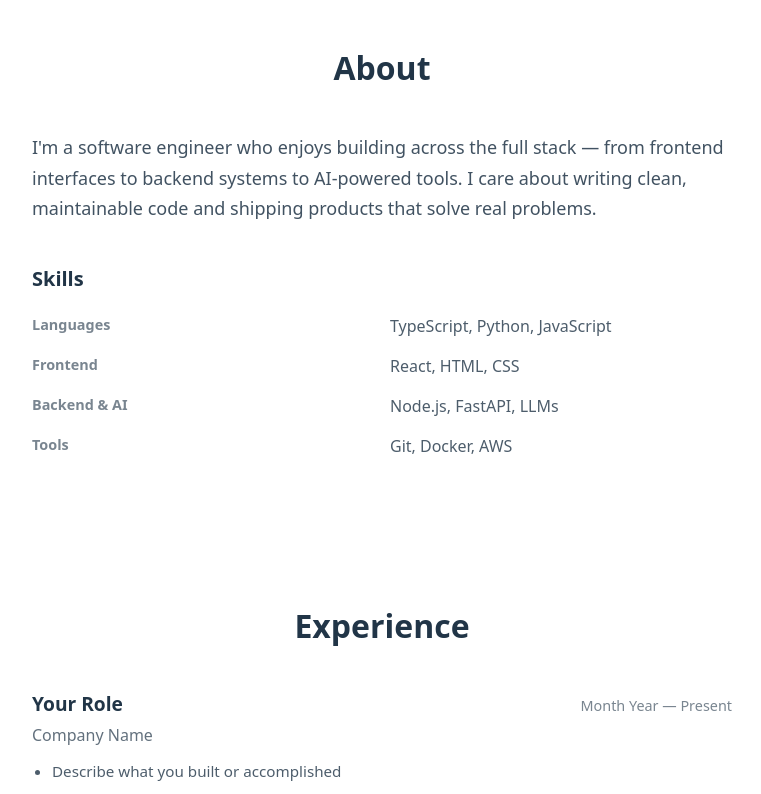
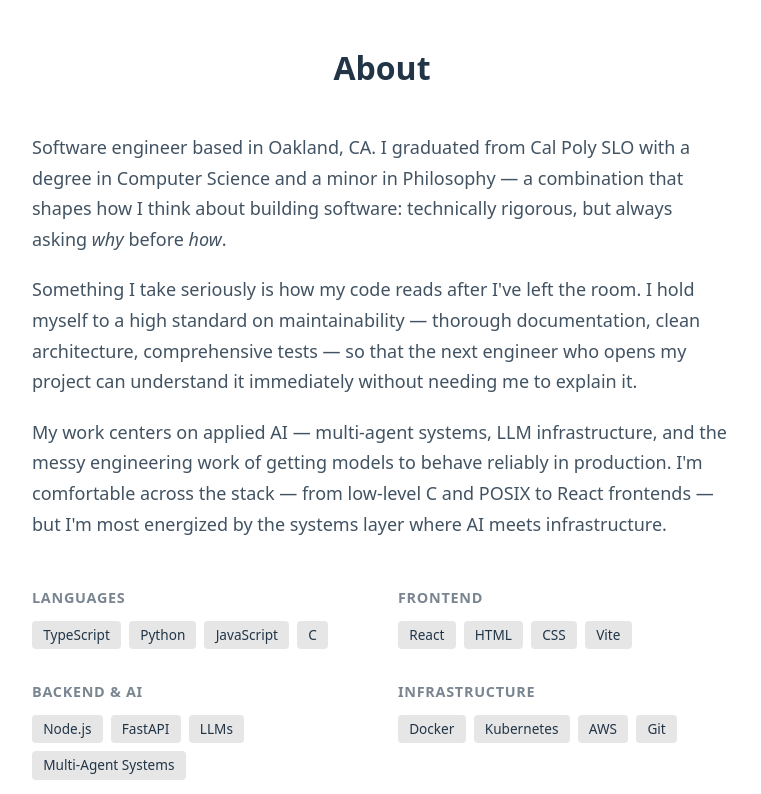
Before and after one commit to IsMichaelHuang/portfolio, a React (Vite) app: page / in a window 1280 px wide. Shown: the part 820-1614 px from the top of the page, without its empty margins (258-1019 px from the left). Built offline with nearby package versions, Linux system fonts and the light colour scheme.

Commit message:
feat: Populated About & remodel skills
-Populated About section with real information
-refactored skills into groups for scalability

```diff
--- /dev/null
+++ b/src/data/skills.ts
@@ -0,0 +1,35 @@
+/**
+ * Skills Data
+ *
+ * Typed array of skill groups consumed by the About section.
+ * Each group has a category label and a list of individual skills.
+ *
+ * Adding a new category or skill means editing this array —
+ * no JSX or style changes needed.
+ */
+
+export interface SkillGroup {
+  /** Category name displayed as the group heading */
+  category: string;
+  /** Individual skills within this category */
+  items: string[];
+}
+
+export const skills: SkillGroup[] = [
+  {
+    category: "Languages",
+    items: ["TypeScript", "Python", "JavaScript", "C"],
+  },
+  {
+    category: "Frontend",
+    items: ["React", "HTML", "CSS", "Vite"],
+  },
+  {
+    category: "Backend & AI",
+    items: ["Node.js", "FastAPI", "LLMs", "Multi-Agent Systems"],
+  },
+  {
+    category: "Infrastructure",
+    items: ["Docker", "Kubernetes", "AWS", "Git"],
+  },
+];
--- a/src/sections/About.module.css
+++ b/src/sections/About.module.css
@@ -1,12 +1,13 @@
 /**
  * About Section Styles
  *
- * Two-part layout: a bio paragraph followed by a skills grid.
- * Max-width constrains readability. Skills use a simple two-column
- * grid on wider screens, collapsing to a single column on mobile.
+ * Two-part layout: a narrative bio constrained for readability,
+ * followed by a skills grid that spans the full section width.
+ * Skills render as pill badges grouped by category in a responsive
+ * grid — 2 columns on desktop, 1 on mobile.
  */
 
-/* Section container — matches Projects section width for visual consistency */
+/* Section container — full section width, consistent with other sections */
 .section {
   max-width: 1100px;
   margin: 0 auto;
@@ -20,56 +21,69 @@
   margin: 0 0 2.5rem;
 }
 
+/* Bio wrapper — constrains text to a comfortable reading width */
+.bio {
+  max-width: 700px;
+  margin: 0 auto 3rem;
+}
+
+/* Individual bio paragraph */
+.paragraph {
+  font-size: 1.125rem;
+  line-height: 1.7;
+  margin: 0 0 1.25rem;
+  opacity: 0.85;
+  text-align: left;
+}
+
+.paragraph:last-child {
+  margin-bottom: 0;
+}
+
 /*
- * Content wrapper — constrains bio text to a comfortable reading width.
- * Centered within the section via auto margins.
+ * Skills grid — 2 columns on wider screens, 1 on narrow.
+ * Uses the full section width (up to 1100px) so skills have
+ * more room to breathe than the constrained bio text.
  */
-.content {
+.skillsGrid {
+  display: grid;
+  grid-template-columns: repeat(auto-fit, minmax(250px, 1fr));
+  gap: 2rem;
   max-width: 700px;
   margin: 0 auto;
 }
 
-/* Bio paragraph — slightly larger text for emphasis as the primary content */
-.bio {
-  font-size: 1.125rem;
-  line-height: 1.7;
-  margin: 0 0 2.5rem;
-  opacity: 0.85;
+/* Individual skill category group */
+.skillGroup {
+  display: flex;
+  flex-direction: column;
+  gap: 0.75rem;
 }
 
-/* Skills sub-heading */
-.skillsHeading {
-  font-size: 1.25rem;
-  margin: 0 0 1.25rem;
+/* Category heading — small, de-emphasized label */
+.skillCategory {
+  font-size: 0.9rem;
+  font-weight: 600;
+  margin: 0;
+  opacity: 0.6;
+  text-transform: uppercase;
+  letter-spacing: 0.05em;
+}
+
+/* Pill container — wraps pills inline */
+.skillItems {
+  display: flex;
+  flex-wrap: wrap;
+  gap: 0.5rem;
 }
 
 /*
- * Skills grid — two columns on wider screens.
- * auto-fit with 250px minimum handles the responsive collapse
- * to one column on narrow viewports.
+ * Skill pill — same visual language as project tags for consistency.
+ * Semi-transparent background adapts to both dark and light themes.
  */
-.skills {
-  display: grid;
-  grid-template-columns: 1fr;
+.skillPill {
+  font-size: 0.85rem;
+  padding: 0.25rem 0.7rem;
+  border-radius: 4px;
+  background: rgba(128, 128, 128, 0.2);
 }
-
-.skillGroup {
-  display: grid;
-  grid-template-columns: repeat(auto-fit, minmax(250px, 1fr));
-  gap: 1rem;
-}
-
-/* Category label — small, de-emphasized to let the skill list stand out */
-.skillLabel {
-  font-size: 0.9rem;
-  margin: 0;
-  opacity: 0.6;
-  font-weight: 600;
-}
-
-/* Skill list — plain text, no bullets; commas provide separation */
-.skillList {
-  font-size: 1rem;
-  margin: 0 0 1rem;
-  opacity: 0.8;
-}
--- a/src/sections/About.tsx
+++ b/src/sections/About.tsx
@@ -1,47 +1,59 @@
 /**
  * About Section
  *
- * A personal narrative block that tells visitors who you are beyond
- * your project list and job titles. Includes a short bio and a
- * skills summary.
- *
- * Unlike Projects or Experience, this section has no backing data file
- * because the content is singular — there's only one "about you."
- * Edit the JSX directly to update.
+ * Two-part layout: a personal narrative followed by a data-driven
+ * skills grid. The bio is edited directly in JSX (singular content),
+ * while skills are rendered from data/skills.ts so that adding or
+ * reordering skills requires no markup changes.
  */
 
+import { skills } from "../data/skills";
 import styles from "./About.module.css";
 
 function About() {
   return (
     <section id="about" className={styles.section}>
       <h2 className={styles.heading}>About</h2>
-      <div className={styles.content}>
-        <p className={styles.bio}>
-          I'm a software engineer who enjoys building across the full stack —
-          from frontend interfaces to backend systems to AI-powered tools.
-          I care about writing clean, maintainable code and shipping products
-          that solve real problems.
+
+      {/* --- Narrative --- */}
+      <div className={styles.bio}>
+        <p className={styles.paragraph}>
+          Software engineer based in Oakland, CA. I graduated from Cal Poly SLO
+          with a degree in Computer Science and a minor in Philosophy — a
+          combination that shapes how I think about building software:
+          technically rigorous, but always asking <em>why</em> before{" "}
+          <em>how</em>.
         </p>
-        <div className={styles.skills}>
-          <h3 className={styles.skillsHeading}>Skills</h3>
-          <div className={styles.skillGroup}>
-            <h4 className={styles.skillLabel}>Languages</h4>
-            <p className={styles.skillList}>TypeScript, Python, JavaScript</p>
+        <p className={styles.paragraph}>
+          Something I take seriously is how my code reads after I've left the
+          room. I hold myself to a high standard on maintainability — thorough
+          documentation, clean architecture, comprehensive tests — so that the
+          next engineer who opens my project can understand it immediately
+          without needing me to explain it.
+        </p>
+        <p className={styles.paragraph}>
+          My work centers on applied AI — multi-agent systems, LLM
+          infrastructure, and the messy engineering work of getting models to
+          behave reliably in production. I'm comfortable across the stack — from
+          low-level C and POSIX to React frontends — but I'm most energized by
+          the systems layer where AI meets infrastructure.
+        </p>
+      </div>
+
+      {/* --- Skills Grid --- */}
+      <div className={styles.skillsGrid}>
+        {skills.map((group) => (
+          <div key={group.category} className={styles.skillGroup}>
+            <h3 className={styles.skillCategory}>{group.category}</h3>
+            <div className={styles.skillItems}>
+              {group.items.map((skill) => (
+                <span key={skill} className={styles.skillPill}>
+                  {skill}
+                </span>
+              ))}
+            </div>
           </div>
-          <div className={styles.skillGroup}>
-            <h4 className={styles.skillLabel}>Frontend</h4>
-            <p className={styles.skillList}>React, HTML, CSS</p>
-          </div>
-          <div className={styles.skillGroup}>
-            <h4 className={styles.skillLabel}>Backend & AI</h4>
-            <p className={styles.skillList}>Node.js, FastAPI, LLMs</p>
-          </div>
-          <div className={styles.skillGroup}>
-            <h4 className={styles.skillLabel}>Tools</h4>
-            <p className={styles.skillList}>Git, Docker, AWS</p>
-          </div>
-        </div>
+        ))}
       </div>
     </section>
   );
```
